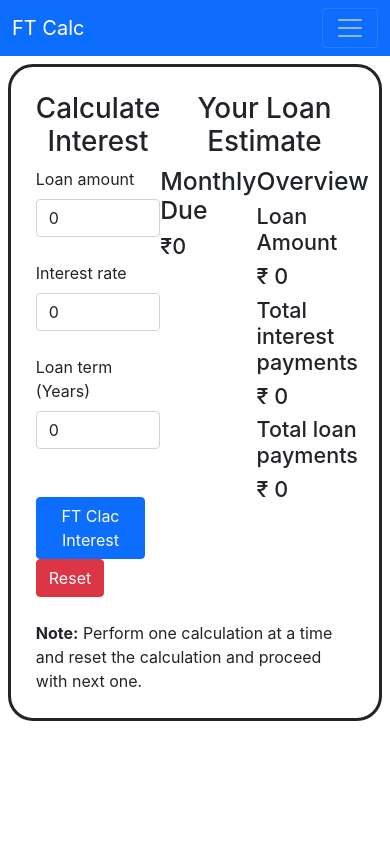
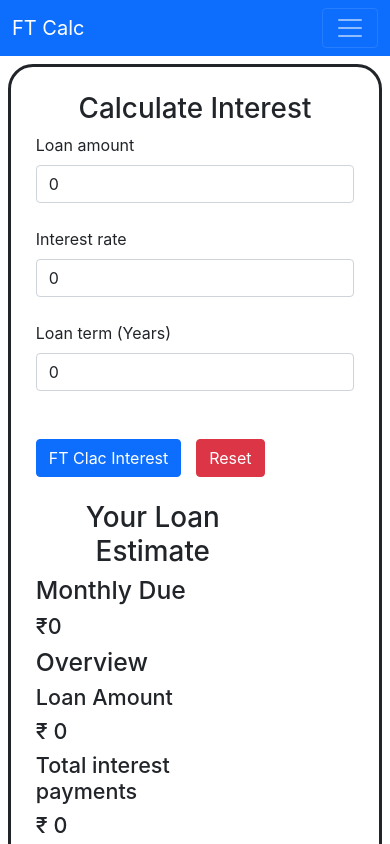
Before and after one commit to Sakrateesh-R/FT-Calc-QA, a React (Create React App) app: page / in a window 390 px wide. Shown: the top 844 px of the page. Built offline with nearby package versions, Linux system fonts and the light colour scheme.

Commit message:
Basic update's responsive and others
Basic update's responsive and others

```diff
--- a/src/App.css
+++ b/src/App.css
@@ -52,3 +52,13 @@ body{
   display:flex;
   justify-content: space-around;
 }
+
+@media only screen and (max-width: 820px) {
+  .Interest-container{
+    display:block;
+    align-content:center;
+  }
+  .Interest-Result-Section{
+    display: block;
+  }
+}
--- a/src/components/Home.js
+++ b/src/components/Home.js
@@ -136,16 +136,16 @@ export default function Home(){
                         <div className="Interest-container-section1">
                         <h1 id="CI" className="h1">Calculate Interest</h1>
                             <label className="form-label">Loan amount</label><br/>
-                            <input type="number" className="form-control" id = "totalAmount" name = "totalAmount" value={calculateInterest.totalAmount} onChange={handleChange} /> <br/>
+                            <input type="number" pattern="[0-9]" className="form-control" id = "totalAmount" name = "totalAmount" value={calculateInterest.totalAmount} onFocus={ (e) => e.target.value=''} onChange={handleChange} onBlur ={(e) => e.target.value = calculateInterest.totalAmount} /> <br/>
                             <label className="form-label">Interest rate</label><br/>
-                            <input type="number" className="form-control" id = "rateOfInterest" name = "rateOfInterest" value={calculateInterest.rateOfInterest} onChange={handleChange} /> <br/>
+                            <input type="number" className="form-control" id = "rateOfInterest" name = "rateOfInterest" value={calculateInterest.rateOfInterest} onFocus={ (e) => e.target.value=''} onBlur ={(e) => e.target.value = calculateInterest.rateOfInterest} onChange={handleChange} /> <br/>
                             <label className="form-label">Loan term (Years)</label><br/>
-                            <input type="number" className="form-control" id = "noOfYear" name = "noOfYear" value={calculateInterest.noOfYear} onChange={handleChange} /> <br/><br/>
+                            <input type="number" className="form-control" id = "noOfYear" name = "noOfYear" value={calculateInterest.noOfYear} onFocus={ (e) => e.target.value=''} onBlur ={(e) => e.target.value = calculateInterest.noOfYear} onChange={handleChange} /> <br/><br/>
                             <button  onClick={Calculate} className="btn-calc btn btn-primary"> FT Clac Interest </button>
                             <button className="btn btn-danger" onClick={Reset}> Reset </button>
 
                         </div>
-
+                        <br/>
                         <div className="Interest-Result">
                             <h1>Your Loan Estimate</h1>
                             <div className="Interest-Result-Section">
```
